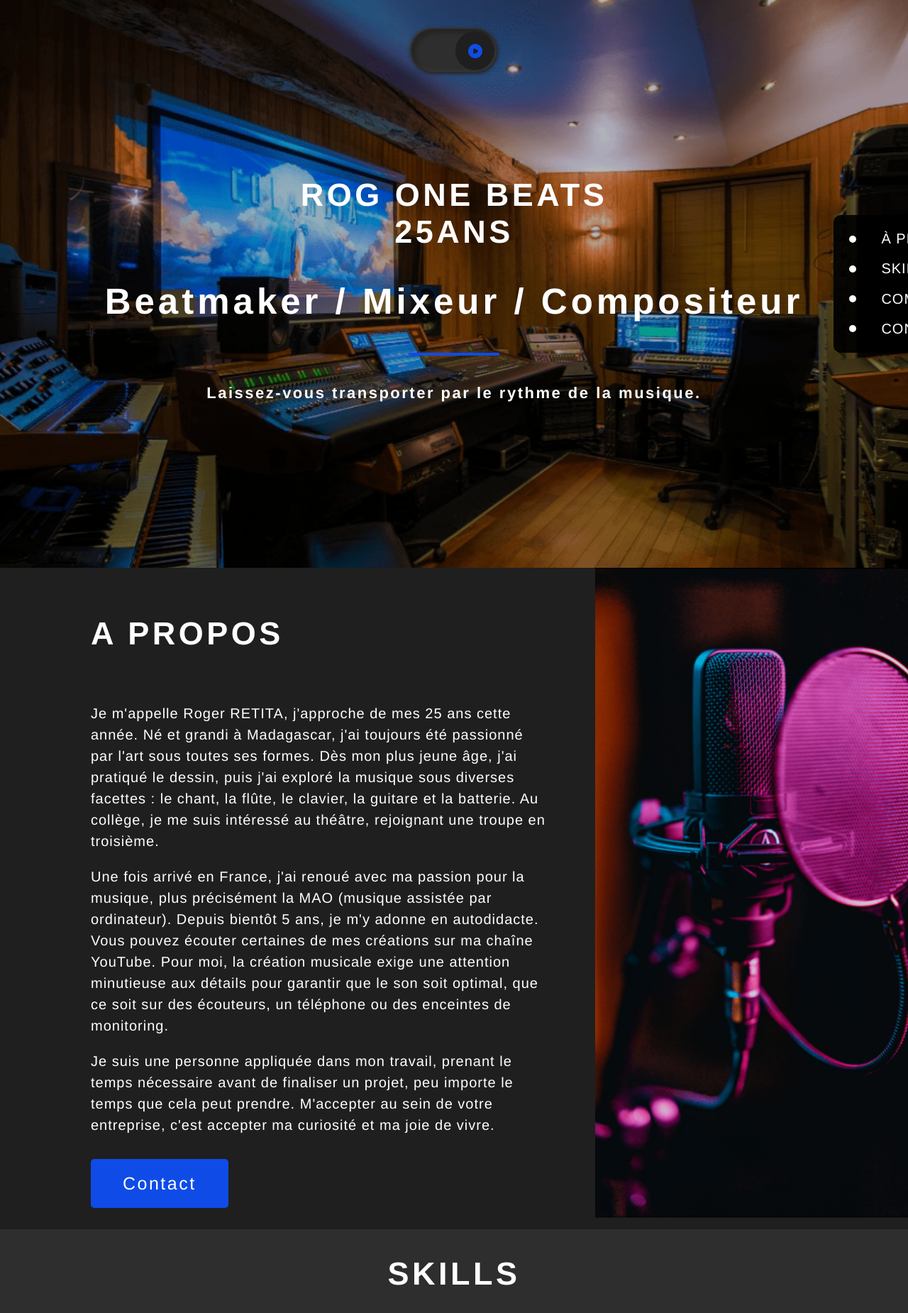
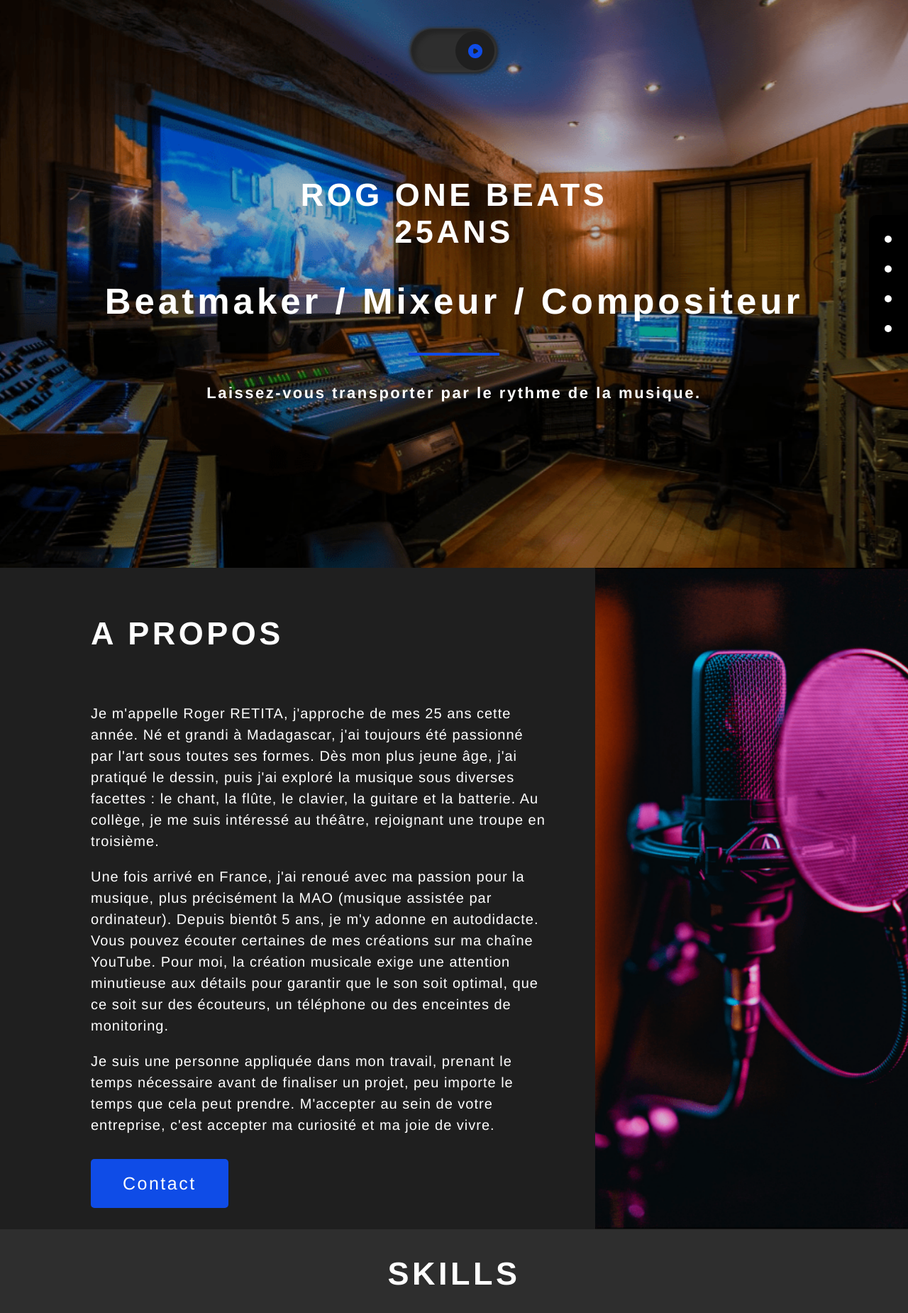
Before and after one commit to rogerK2RK/portfolio, a React (Vite) app: page /music in a window 1280 px wide. Shown: the top 1850 px of the page at 71% size. Built offline with nearby package versions, Linux system fonts and the light colour scheme.

Commit message:
anathore one responsive lobile nav

```diff
--- a/src/index.css
+++ b/src/index.css
@@ -175,7 +175,7 @@ hr {
 
 .box-img img {
   width: 100%;
-  height: 916px;
+  height: 100%;
   object-fit: cover;
 }
 
@@ -260,10 +260,10 @@ hr {
   }
 
   .nav-dots {
-    right: -35% !important;
+    right: -150px  !important;
   }
   .nav-dots:hover {
-    right: 0% !important;
+    right: 0px !important;
   }
 
   footer {
@@ -558,7 +558,7 @@ footer {
 .nav-dots {
   position: fixed;
   justify-content: space-between;
-  right: -8%;
+  right: -152px;
   width: 163px;
   top: 50%;
   height: 150px;
```
